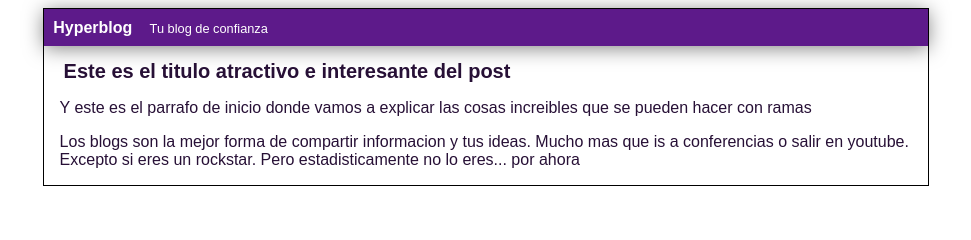
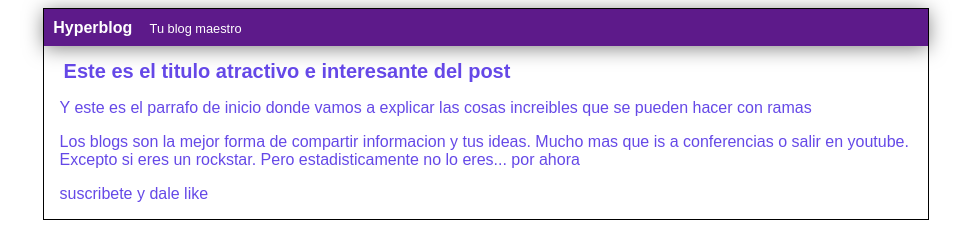
Before and after one commit to AngeArrubla/Hyperblog, a plain HTML site: page Blogpost.html in a window 1280 px wide. Shown: the whole page, without its empty margins (154-1125 px from the left). Drawn offline with Linux system fonts and the light colour scheme.

Commit message:
Agregue suscripcion, cambio de cabecera y texto en azul

```diff
--- a/Blogpost.html
+++ b/Blogpost.html
@@ -11,12 +11,13 @@
         <div id="container">
             <div id="cabecera">
                 Hyperblog
-                <span id="tagline"> Tu blog de confianza</span>
+                <span id="tagline"> Tu blog maestro</span>
             </div>
             <div id="post">
                 <h1>Este es el titulo atractivo e interesante del post</h1>
                 <p>Y este es el parrafo de inicio donde vamos a explicar las cosas increibles que se pueden hacer con ramas</p>
                 <p>Los blogs son la mejor forma de compartir informacion y tus ideas.  Mucho mas que is a conferencias o salir en youtube. Excepto si eres un rockstar. Pero estadisticamente no lo eres... por ahora</p>
+                <p>suscribete y dale like</p>
             </div>
         </div>
     </body>
--- a/Css/estilos.css
+++ b/Css/estilos.css
@@ -1,5 +1,5 @@
 body{
-    color:rgb(39, 16, 54);
+    color:rgba(41, 0, 221, 0.719);
     text-align: center;
     font-family: "Arial";
 }
```
